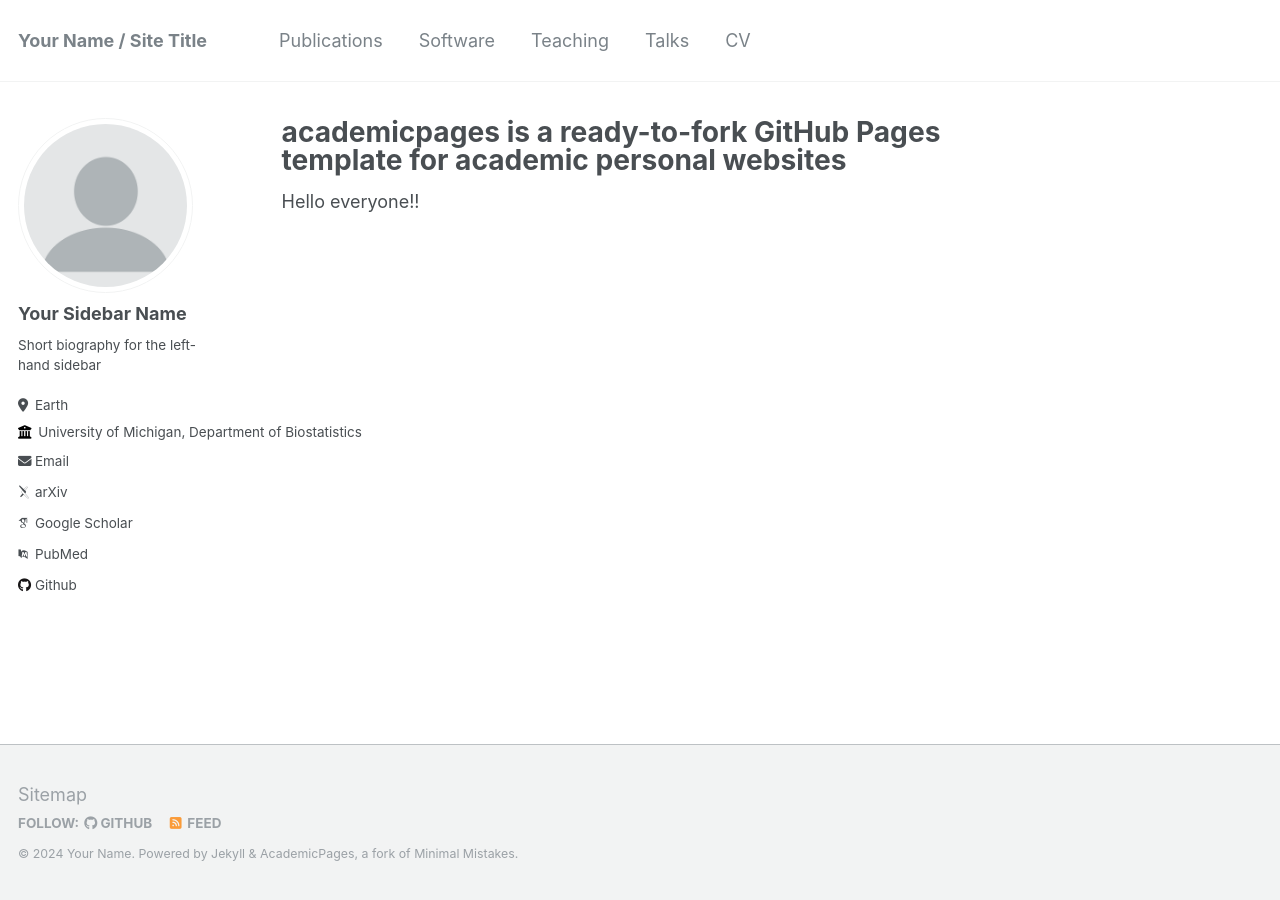
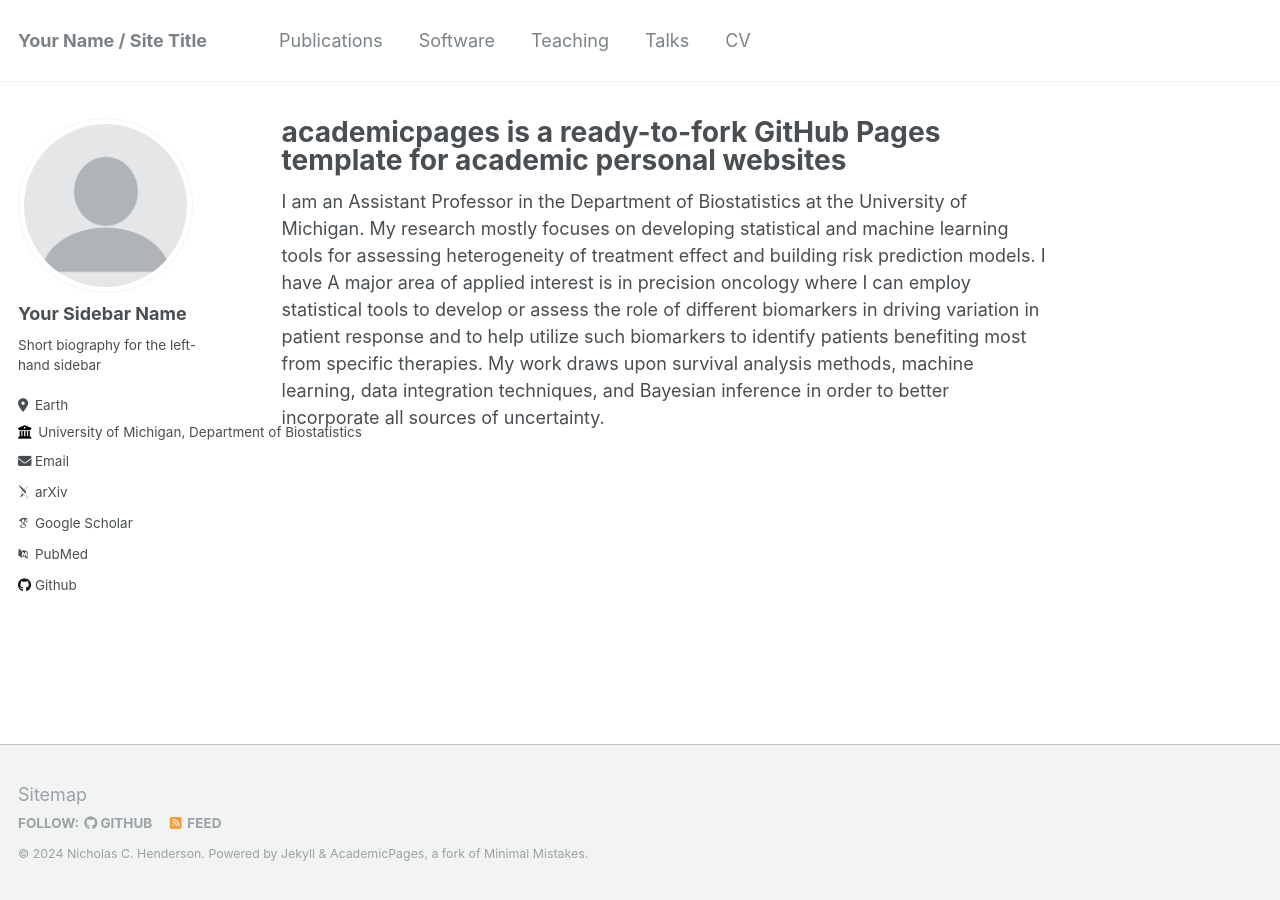
Before and after one commit to nchenderson/nchenderson.github.io, a Jekyll site: the page built from _pages/about.md, in a window 1280 px wide. Built offline with Jekyll 4.4.1, drawn with Linux system fonts in a browser that asks for light colours; some web fonts are replaced.

Commit message:
updated About page

```diff
--- a/_config.yml
+++ b/_config.yml
@@ -10,7 +10,7 @@
 locale                   : "en-US"
 title                    : "Your Name / Site Title"
 title_separator          : "-"
-name                     : &name "Your Name"
+name                     : &name "Nicholas C. Henderson"
 description              : &description "personal description"
 url                      : https://nchenderson.github.io # the base hostname & protocol for your site e.g. "https://mmistakes.github.io"
 baseurl                  : "" # the subpath of your site, e.g. "/blog"
--- a/_pages/about.md
+++ b/_pages/about.md
@@ -7,4 +7,5 @@ redirect_from:
   - /about.html
 ---
 
-Hello everyone!!
+I am an Assistant Professor in the Department of Biostatistics at the University of Michigan. My research mostly focuses on developing statistical and machine learning tools for assessing heterogeneity of treatment effect and building risk prediction models. I have
+A major area of applied interest is in precision oncology where I can employ statistical tools to develop or assess the role of different biomarkers in driving variation in patient response and to help utilize such biomarkers to identify patients benefiting most from specific therapies. My work draws upon survival analysis methods, machine learning, data integration techniques, and Bayesian inference in order to better incorporate all sources of uncertainty.
```
